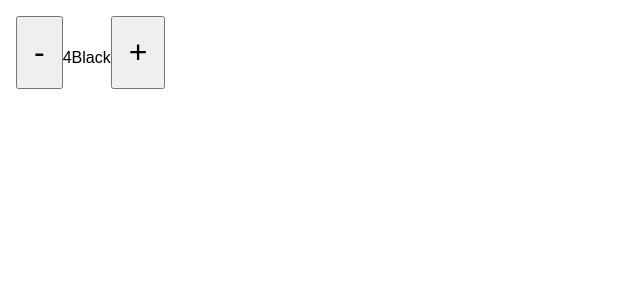
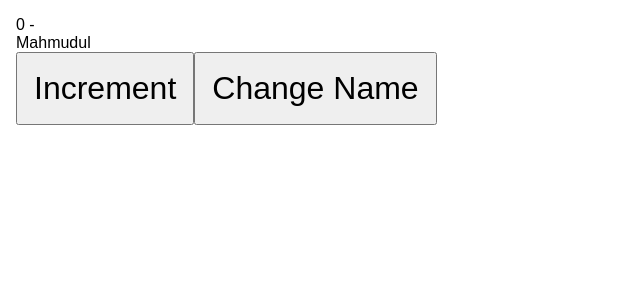
Before and after one commit to mhasanmeet/React-Hooks, a React (Vite) app: page / in a window 1280 px wide. Shown: the top 300 px of the page, without its empty margins (0-640 px from the left). Built offline with nearby package versions, Linux system fonts and the light colour scheme.

Commit message:
custom hooks: usePrevious

```diff
--- /dev/null
+++ b/src/004-custom-Hooks/usePrevious/PreviousComponent.jsx
@@ -0,0 +1,24 @@
+import {useState} from 'react'
+import usePrevious from './usePrevious'
+
+const PreviousComponent = () => {
+    const [count, setCount] = useState(0)
+    const [name, setName] = useState("Mahmudul")
+    const previousCount = usePrevious(count)
+
+  return (
+    <div>
+        <div className="">
+            {count} - {previousCount}
+        </div>
+
+        <div className="">{name}</div>
+
+        <button onClick={() => setCount(currentCount => currentCount + 1)}>Increment</button>
+
+        <button onClick={() => setName("Hasan")}>Change Name</button>
+    </div>
+  )
+}
+
+export default PreviousComponent
--- /dev/null
+++ b/src/004-custom-Hooks/usePrevious/usePrevious.jsx
@@ -0,0 +1,13 @@
+import {useRef} from "react"
+
+export default function usePrevious(value){
+    const currentRef = useRef(value)
+    const previousRef = useRef()
+
+    if(currentRef.current !== value){
+        previousRef.current = currentRef.current
+        currentRef.current = value
+    }
+
+    return previousRef.current
+}
--- a/src/App.jsx
+++ b/src/App.jsx
@@ -18,10 +18,11 @@ import TimeoutComponent from "./004-custom-Hooks/useTimeout/TimeoutComponent";
 import DebounceComponent from "./004-custom-Hooks/useDebounce/DebounceComponent";
 import UpdateEffectComponent from "./004-custom-Hooks/useUpdateEffect/UpdateEffectComponent";
 import UseArrayComponent from "./004-custom-Hooks/useArray/UseArrayComponent";
+import PreviousComponent from "./004-custom-Hooks/usePrevious/PreviousComponent";
 
 //use cases
-import StopWatch from "./useCases/stopWatch/StopWatch";
-import WW from "./useCases/windowWidth/ww";
+import StopWatch from "./use-cases/stopWatch/StopWatch";
+import WW from "./use-cases/windowWidth/ww";
 
 //create context
 export const ThemeContext = createContext();
@@ -38,7 +39,7 @@ function App() {
 
   return (
     <div className="app">
-      <UseState/>
+      {/* <UseState/> */}
 
       {/* <UseEffect/> */}
 
@@ -67,6 +68,7 @@ function App() {
       {/* <DebounceComponent/> */}
       {/* <UpdateEffectComponent/> */}
       {/* <UseArrayComponent/> */}
+      <PreviousComponent/>
 
     </div>
   )
```
Also changed, not shown: 1 other file (tests, documents, lock files or other folders).
